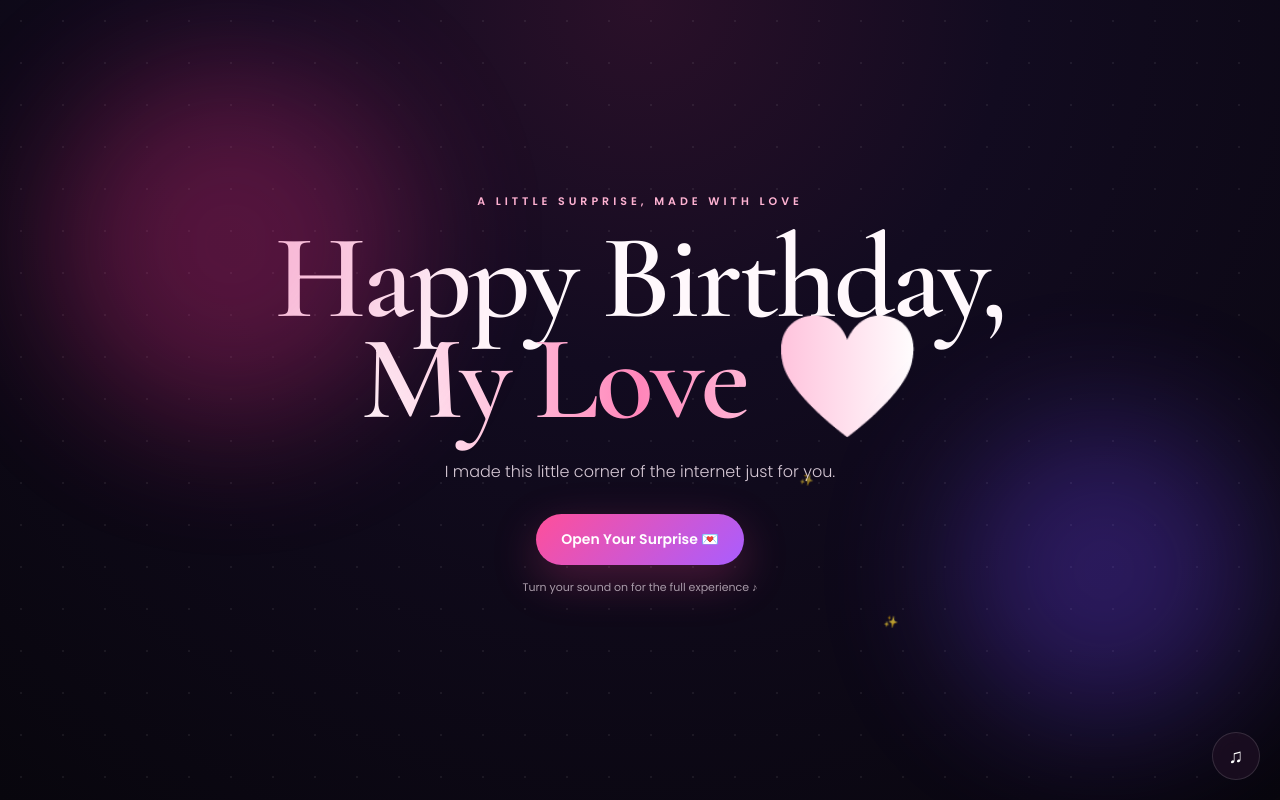
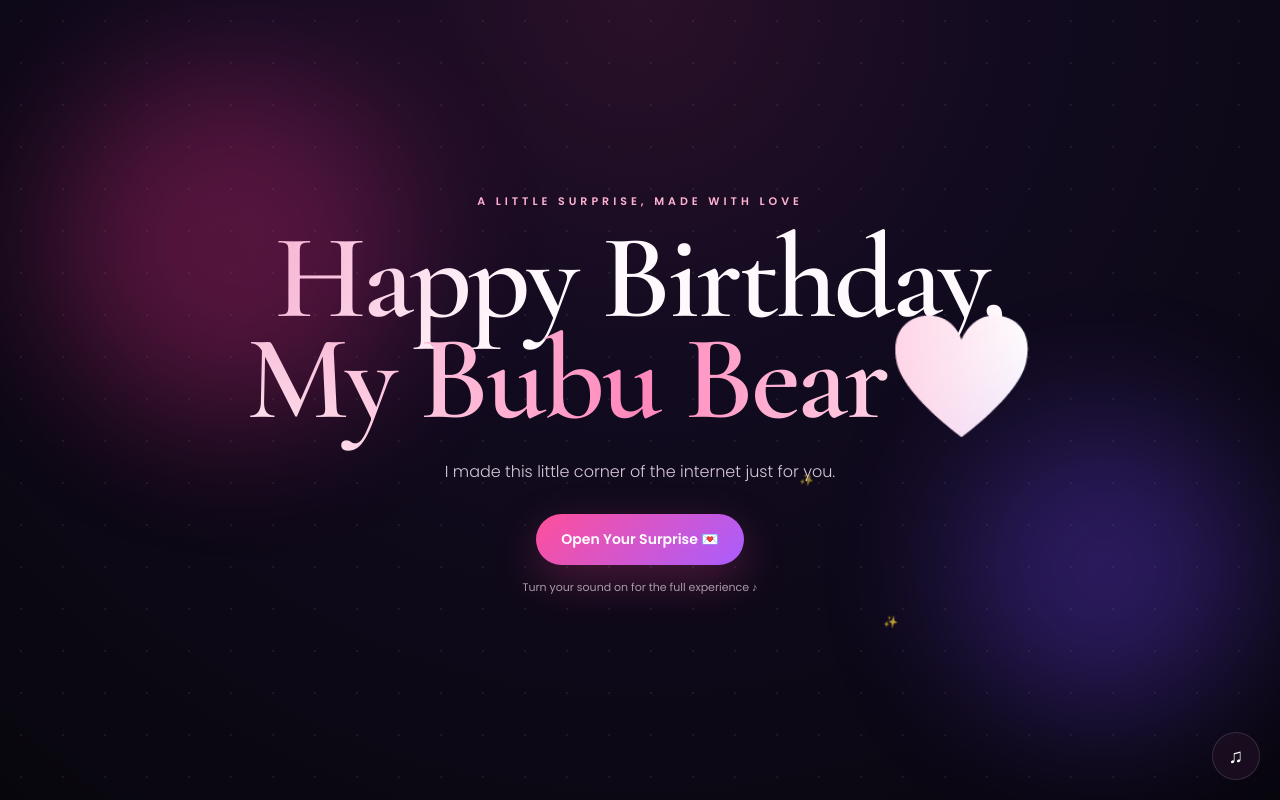
Before and after one commit to Jevisha/birthday_love_surprise, a plain HTML site: page index.html in a window 1280 px wide. Drawn offline with nearby package versions, Linux system fonts and the light colour scheme.

Commit message:
Update index.html

```diff
--- a/index.html
+++ b/index.html
@@ -4,7 +4,7 @@
   <meta charset="UTF-8">
   <meta name="viewport" content="width=device-width, initial-scale=1.0">
   <meta name="theme-color" content="#120b20">
-  <title>For My Love ❤️</title>
+  <title>For My Bubu ❤️</title>
   <link rel="preconnect" href="https://fonts.googleapis.com">
   <link rel="preconnect" href="https://fonts.gstatic.com" crossorigin>
   <link href="https://fonts.googleapis.com/css2?family=Cormorant+Garamond:wght@500;600;700&family=Poppins:wght@300;400;500;600&display=swap" rel="stylesheet">
@@ -20,7 +20,7 @@
       <div class="glow glow-two"></div>
 
       <p class="eyebrow">A little surprise, made with love</p>
-      <h1>Happy Birthday,<br><span>My Love ❤️</span></h1>
+      <h1>Happy Birthday,<br><span>My Bubu Bear❤️</span></h1>
       <p class="subtitle">I made this little corner of the internet just for you.</p>
 
       <button class="primary-btn" id="openBtn">
```
